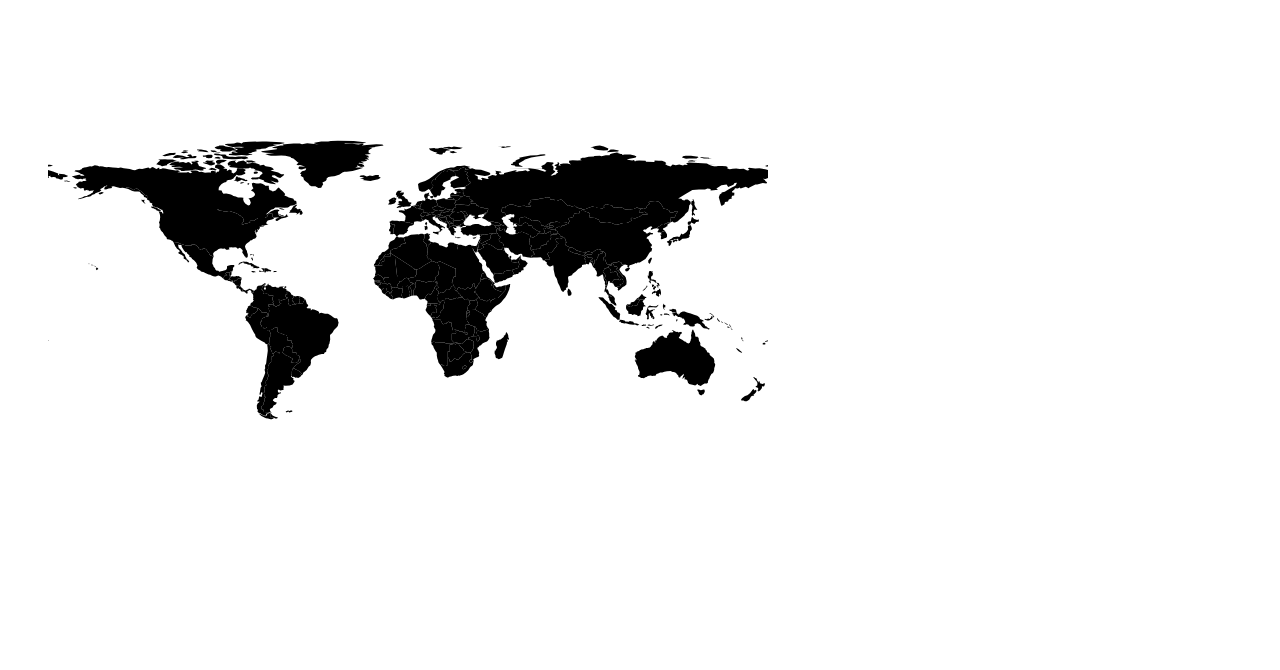
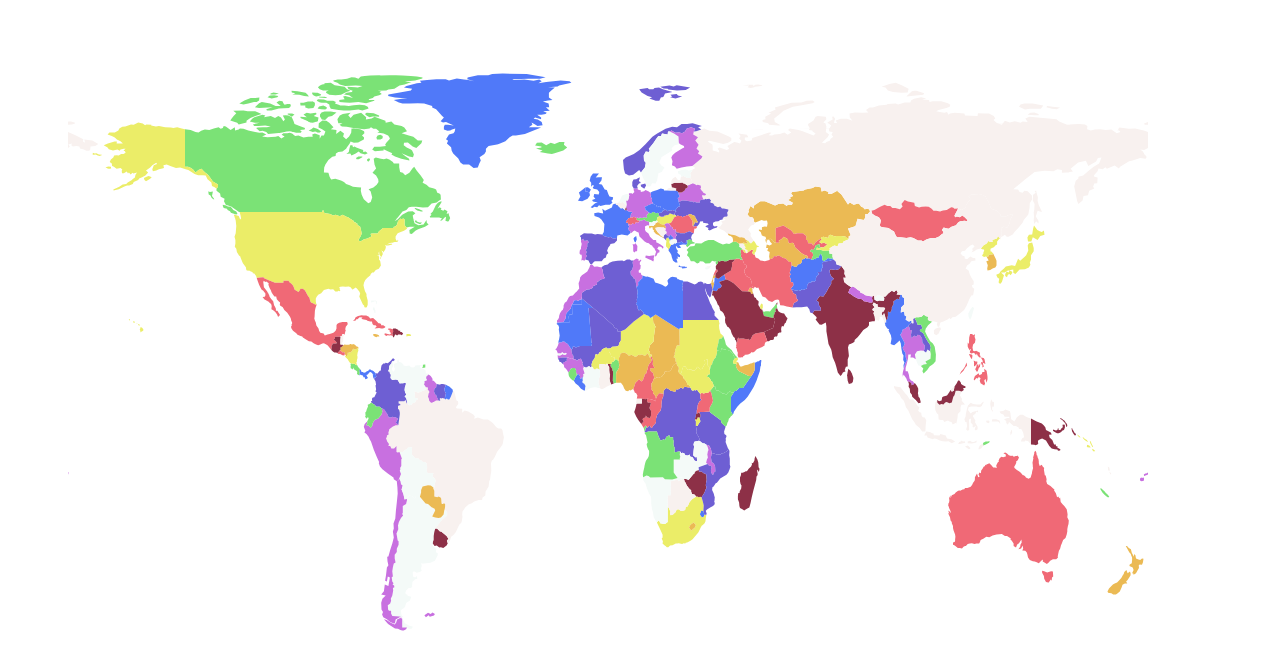
Before and after one commit to kbssj1/react-map-render, a Next.js app: page / in a window 1280 px wide. Shown: the top 670 px of the page. Built offline with nearby package versions, Linux system fonts and the light colour scheme.

Commit message:
add contryColor

```diff
--- a/src/app/page.tsx
+++ b/src/app/page.tsx
@@ -8,21 +8,41 @@ let gd = new GeoData(geoData);
 
 export default function Home() {
 
-  const [translateX, setTranslateX] = React.useState<number>(400);
-  const [translateY, setTranslateY] = React.useState<number>(300);
-  const [scaleX, setScaleX] = React.useState<number>(0.2);
-  const [scaleY, setScaleY] = React.useState<number>(-0.2);
+  const [translateX, setTranslateX] = React.useState<number>(600);
+  const [translateY, setTranslateY] = React.useState<number>(400);
+  const [scaleX, setScaleX] = React.useState<number>(0.3);
+  const [scaleY, setScaleY] = React.useState<number>(-0.4);
+  //
+
+  React.useEffect(() => {
+
+  }, [])
+
+  const paths = () => {
+    let colors:any[] = [];
+    colors.push("#" + "C870E0");
+    colors.push("#" + "6E5FD3");
+    colors.push("#" + "5079F9");
+    colors.push("#" + "7BE276");
+    colors.push("#" + "EBED68");
+    colors.push("#" + "EBBA54");
+    colors.push("#" + "F06976");
+    colors.push("#" + "8D3047");
+    colors.push("#" + "F8F1EF");
+    colors.push("#" + "F4FAF8");
+
+    return <g transform={`translate(${translateX}, ${translateY}) scale(${scaleX}, ${scaleY})`}>
+      {
+        gd.getGeoData.map(function(data, index){
+          return <path fill={colors[index % 10]} d={data.path} key={index} onClick={() => {console.log(data.countryName)}}> </path>
+        })
+      }</g>
+  }
 
   return (
     <main>
-      <svg width='100%' height={3000}>
-        <g transform={`translate(${translateX}, ${translateY}) scale(${scaleX}, ${scaleY})`}>
-          {
-            gd.getGeoData.map(function(p, index){
-              return <path d={p} key={index}> </path>
-            })
-          }
-        </g>
+      <svg width='100%' height={800}>
+        {paths()}
       </svg>
     </main>
   );
--- a/src/lib/GeoData.ts
+++ b/src/lib/GeoData.ts
@@ -5,13 +5,12 @@ import { geoMercator, geoPath } from "./d3-geo/index";
  *
  */
 export class GeoData {
-  private geoDatas:string[] = [];
+  private geoDatas:any[] = [];
 
   constructor(geoData: any) {
 
     const projection = geoMercator();
     const pathGenerator = geoPath().projection(projection);
-    let index = 1;
     geoData.features.map((feature : any) => {
 
       const { I: isoCode, N: countryName, C: coordinates } = feature;
@@ -24,15 +23,8 @@ export class GeoData {
         },
       };
 
-      // console.log(geoData);
-      // console.log(pathGenerator(geoFeature));
-      if (index <= 10) {
-        // pathGenerator(geoFeature);
-
-      }
       let path = new SvgPath(geoFeature.geometry);
-      this.geoDatas.push(path.getPath);
-      ++index;
+      this.geoDatas.push({path:path.getPath, countryName: geoFeature.properties?.NAME});
     });
   }
 
```
